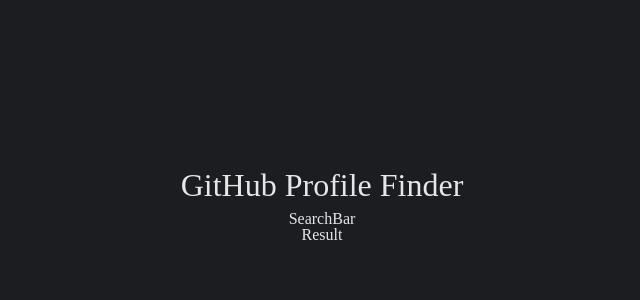
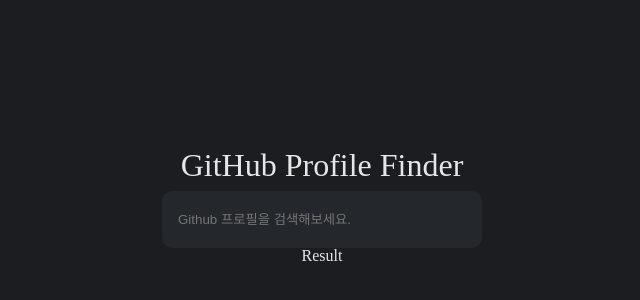
Before and after one commit to WE-SOPT-29th-Web-Part/Euijin-Kim, a React (Create React App) app in the folder github-finder/: page / in a window 1280 px wide. Shown: the part 194-494 px from the top of the page, without its empty margins (318-958 px from the left). Built offline with nearby package versions, Linux system fonts and the light colour scheme.

Commit message:
feat: searchBar 구현, api 받아오기

```diff
--- a/github-finder/src/App.jsx
+++ b/github-finder/src/App.jsx
@@ -3,13 +3,27 @@
 import SearchBar from "./components/SearchBar";
 import styled from "styled-components";
 import Result from "./components/Result";
+import { useState } from "react";
+import { client } from "./libs/api";
 
 function App() {
+  const [userInfo, setUserInfo] = useState();
+
+  const getUserInfo = async (user) => {
+    try {
+      const { data } = await client.get(`/${user}`);
+      console.log(`data`, data);
+      setUserInfo(data);
+    } catch (e) {
+      console.log(`e`, e);
+    }
+  };
+
   return (
     <StyledRoot>
       <Header />
-      <SearchBar />
-      <Result />
+      <SearchBar getUserInfo={getUserInfo} />
+      <Result userInfo={userInfo} />
     </StyledRoot>
   );
 }
--- a/github-finder/src/components/SearchBar.jsx
+++ b/github-finder/src/components/SearchBar.jsx
@@ -1,7 +1,40 @@
-import React from "react";
+import React, { useState } from "react";
+import styled from "styled-components";
 
-const SearchBar = () => {
-  return <div>SearchBar</div>;
+const SearchBar = ({ getUserInfo }) => {
+  const [user, setUser] = useState();
+
+  const handleChange = (e) => {
+    setUser(e.target.value);
+  };
+  const handleSubmit = (e) => {
+    e.preventDefault();
+    getUserInfo(user);
+    setUser("");
+  };
+  return (
+    <StyledForm onSubmit={handleSubmit}>
+      <StyledInput
+        type="text"
+        placeholder="Github 프로필을 검색해보세요."
+        onChange={handleChange}
+        value={user || ""}
+      />
+    </StyledForm>
+  );
 };
 
 export default SearchBar;
+
+const StyledForm = styled.form``;
+
+const StyledInput = styled.input`
+  border: none;
+  outline: none;
+  border-radius: 10px;
+  width: 320px;
+  height: 57px;
+  background-color: #24272b;
+  color: #e5e6e7;
+  padding: 16px;
+`;
--- a/github-finder/src/index.css
+++ b/github-finder/src/index.css
@@ -10,3 +10,7 @@
   width: 100vw;
   height: 100vh;
 }
+
+* {
+  box-sizing: border-box;
+}
--- /dev/null
+++ b/github-finder/src/libs/api.js
@@ -0,0 +1,5 @@
+import axios from "axios";
+
+export const client = axios.create({
+  baseURL: "https://api.github.com/users/",
+});
--- /dev/null
+++ b/github-finder/src/libs/constants/colors.js
@@ -0,0 +1 @@
+export const colors = {};
```
